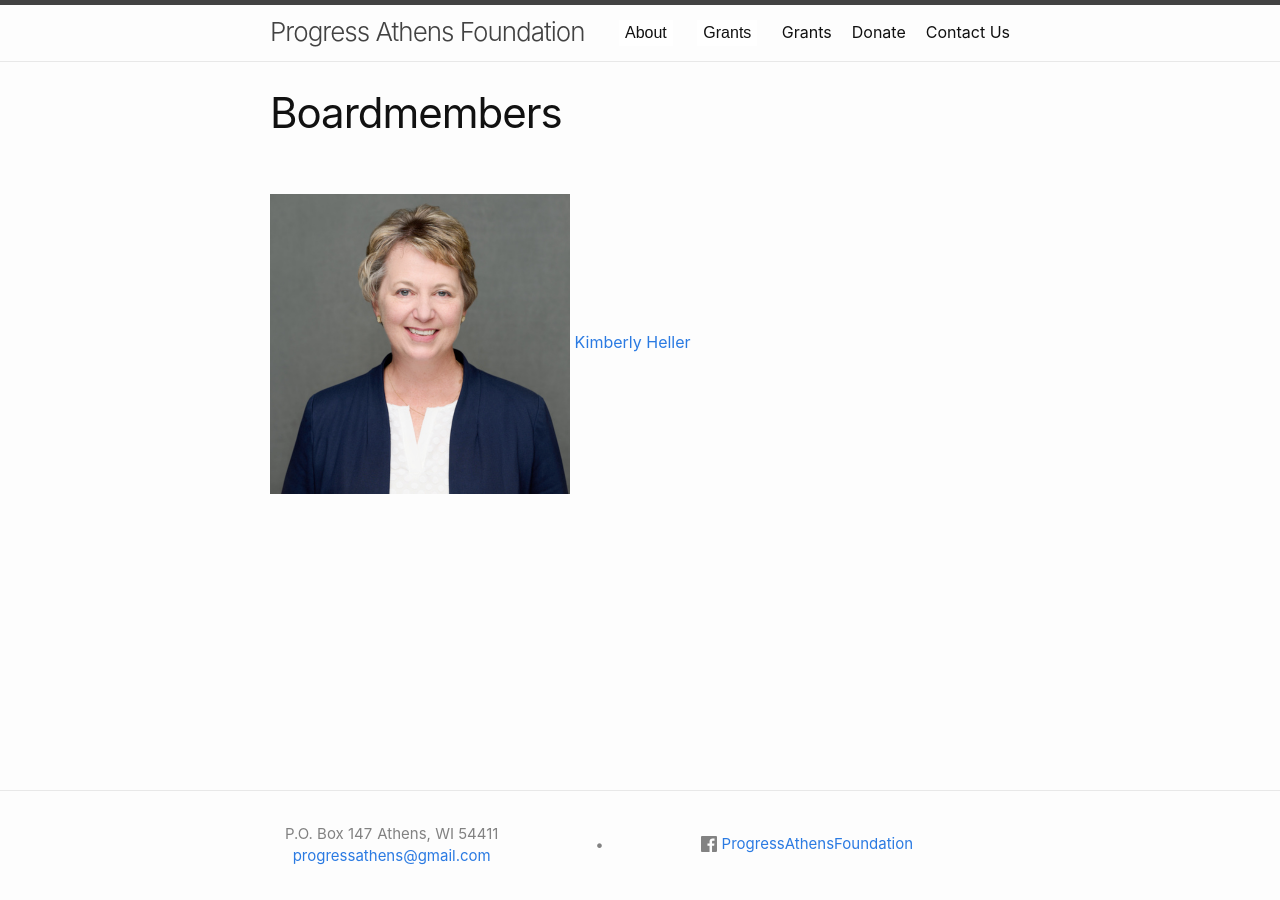
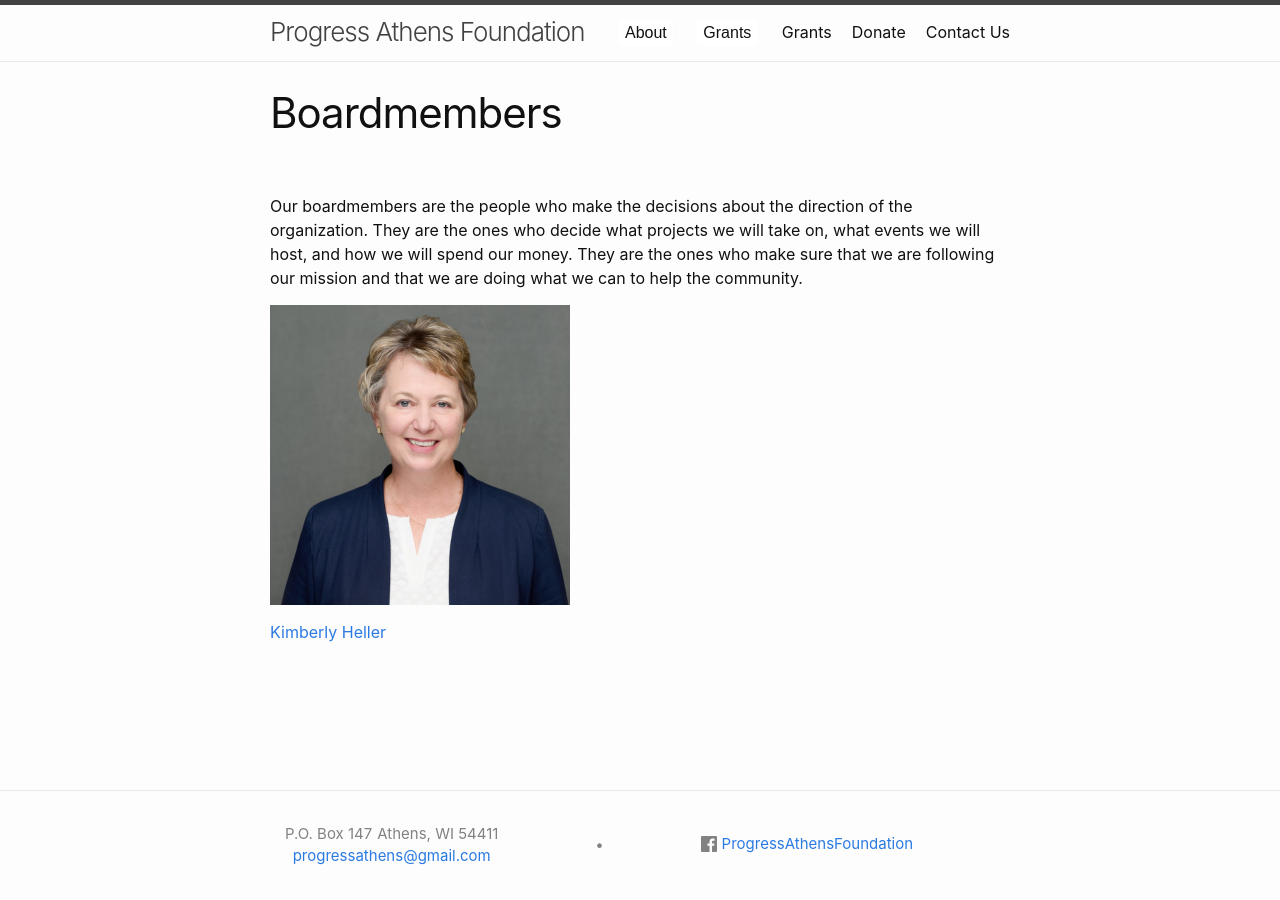
Before and after one commit to helle253/athens-foundation, a Jekyll site: the page built from _about/boardmembers.md, in a window 1280 px wide. Built offline with Jekyll 4.4.1, drawn with Linux system fonts in a browser that asks for light colours.

Commit message:
add some standin text to the boardmembers page

```diff
--- a/_about/boardmembers.md
+++ b/_about/boardmembers.md
@@ -5,7 +5,10 @@ permalink: /about/board/
 order: 1
 ---
 
+Our boardmembers are the people who make the decisions about the direction of the organization. They are the ones who decide what projects we will take on, what events we will host, and how we will spend our money. They are the ones who make sure that we are following our mission and that we are doing what we can to help the community.
+
 {% for member in site.boardmembers -%}
   [![ {{ member.name }}](/assets/images/about/boardmembers/{{member.image_name}})]({{ member.url }})
+
   [{{ member.name }}]({{ member.url }})
 {%- endfor -%}
```
